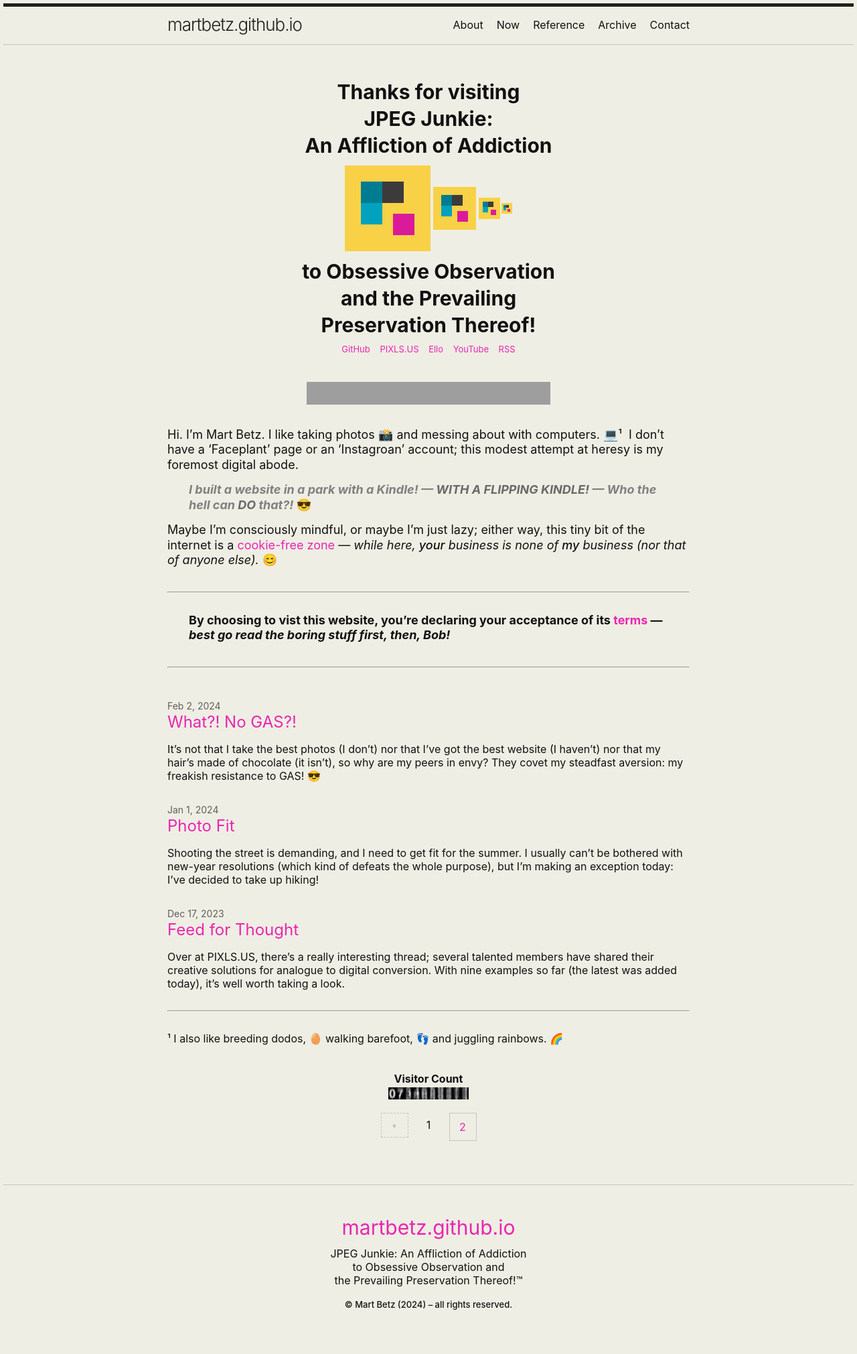
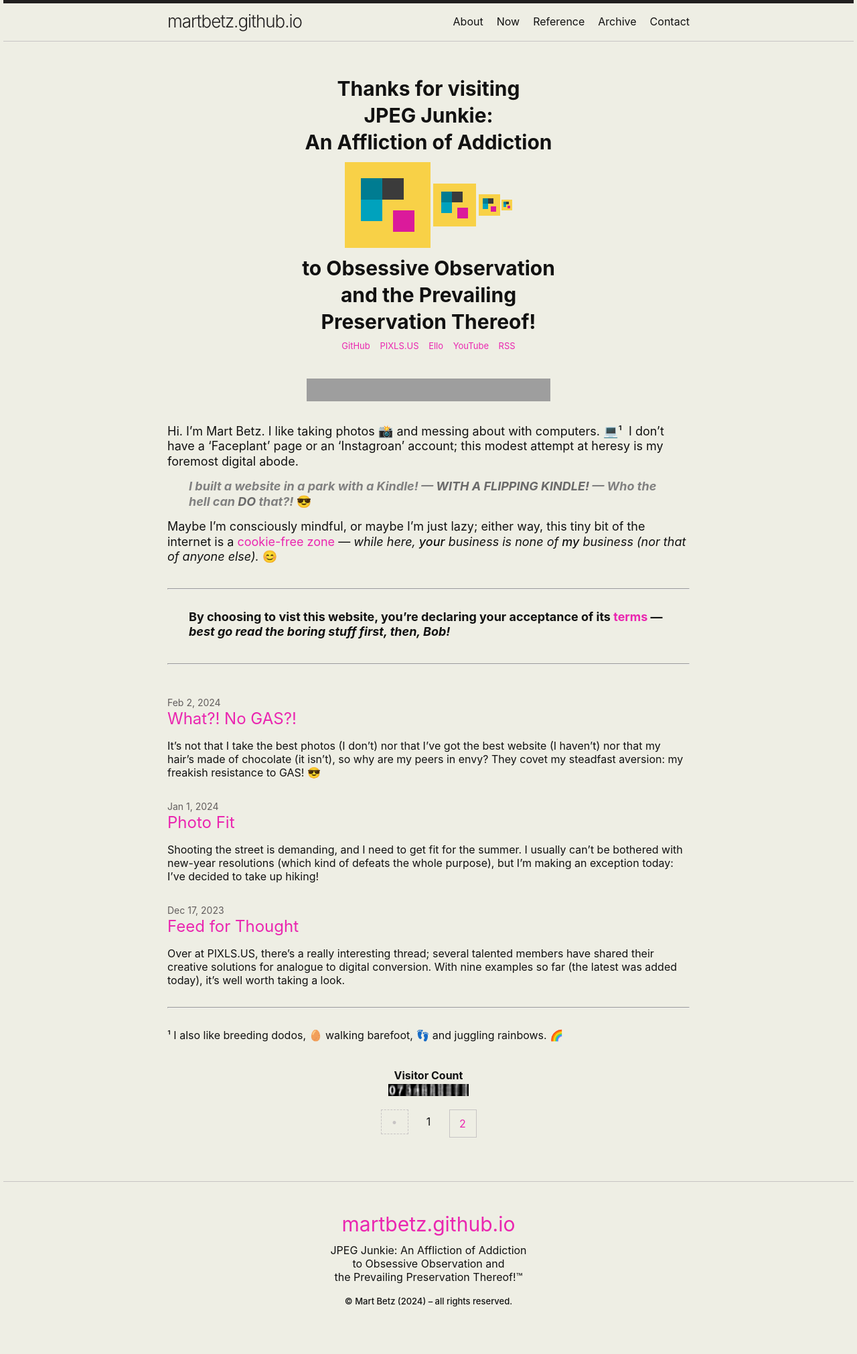
Before and after one commit to martbetz/martbetz.github.io, a Jekyll site: the page built from index.html, in a window 1280 px wide. Shown: the whole page at 67% size. Built offline with Jekyll 4.4.1, drawn with Linux system fonts in a browser that asks for light colours; the list of posts is cut into pages by our own code; grey boxes are pictures that could not be loaded.

Commit message:
Update _layout.scss

```diff
--- a/_sass/minima/_layout.scss
+++ b/_sass/minima/_layout.scss
@@ -3,7 +3,7 @@
  */
 
 body{
-    padding: 5px;
+    padding-left: 5px; padding-right: 5px;
 }
 
 .site-header {
```
